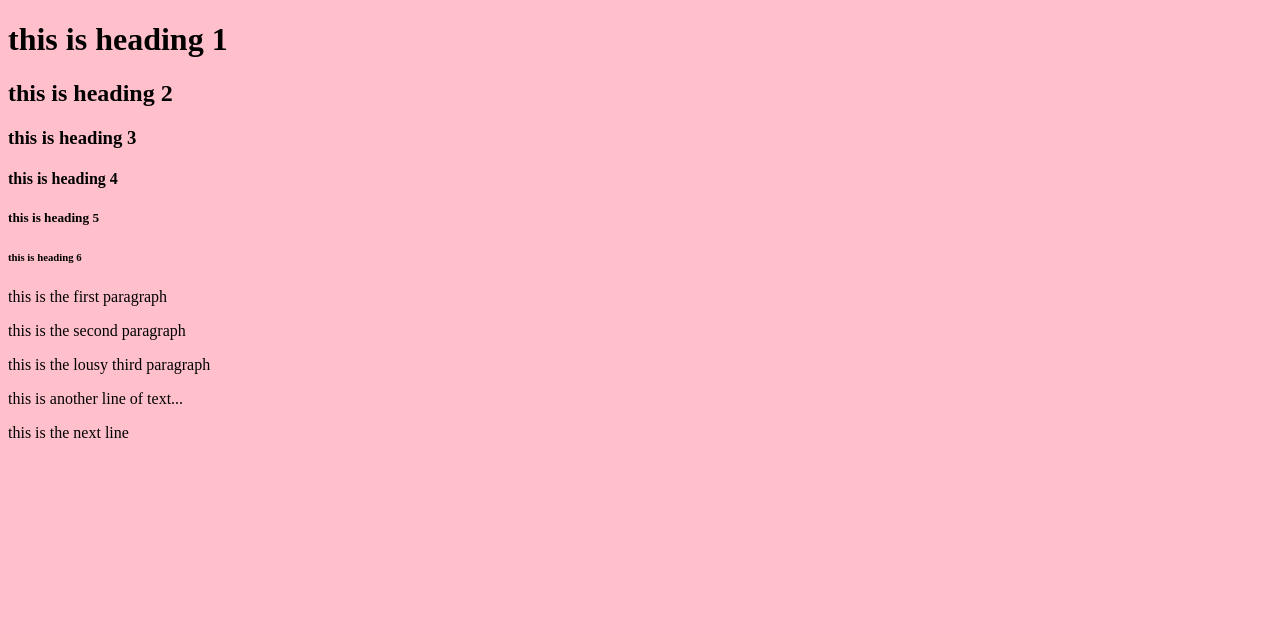
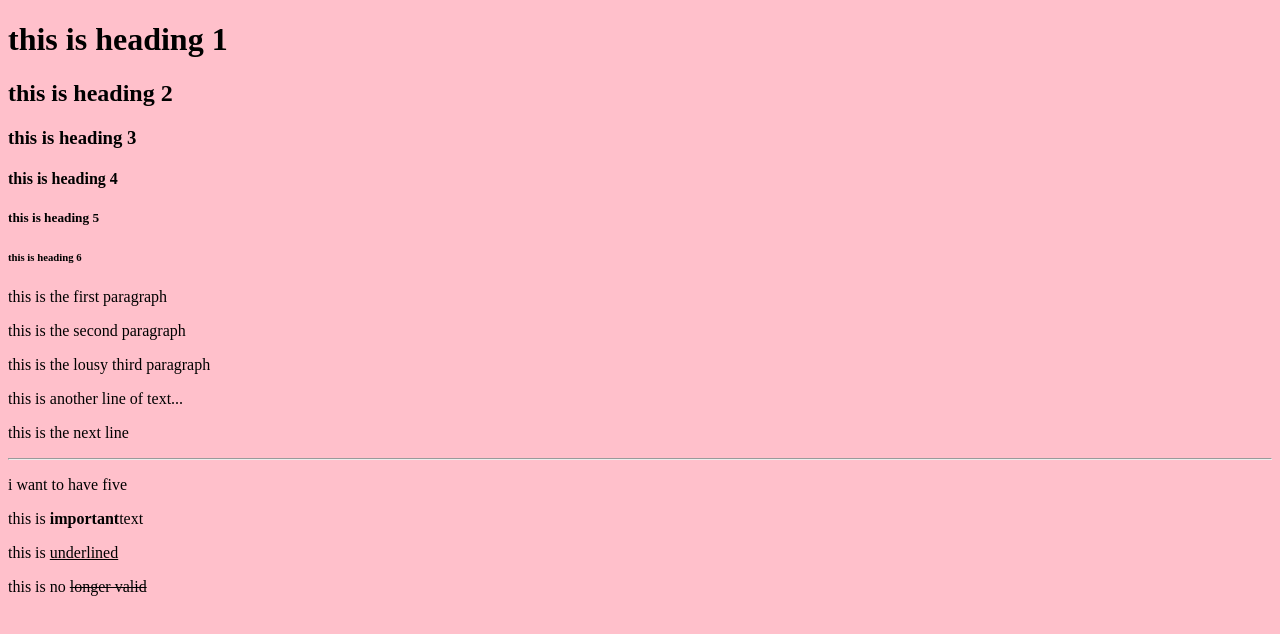
Before and after one commit to Sandrapcsfi/my_first_html, a plain HTML site: page index.html in a window 1280 px wide. Drawn offline with Linux system fonts and the light colour scheme.

Commit message:
Update index.html

```diff
--- a/index.html
+++ b/index.html
@@ -23,7 +23,14 @@
     next line
 </p>
 
-<br>
+<hr>
+
+<p>i want to have five &nbsp;&nbsp;&nbsp;&nbsp;&nbsp;</p>
+
+<p>this is <strong>important</strong>text</p>
+<p>this is <u>underlined</u></p>
+<p>this is no <s>longer valid</s></p>
+<p></p>
 
 <br><br><br><br><br><br><br><br><br><br>
 </body>
```
